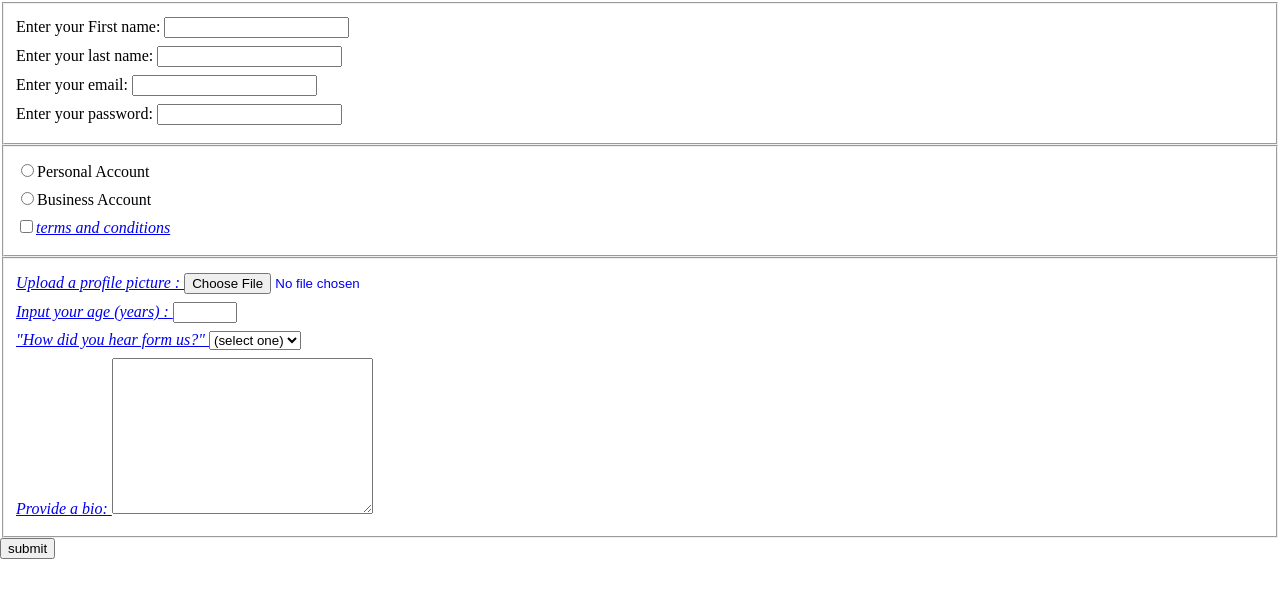
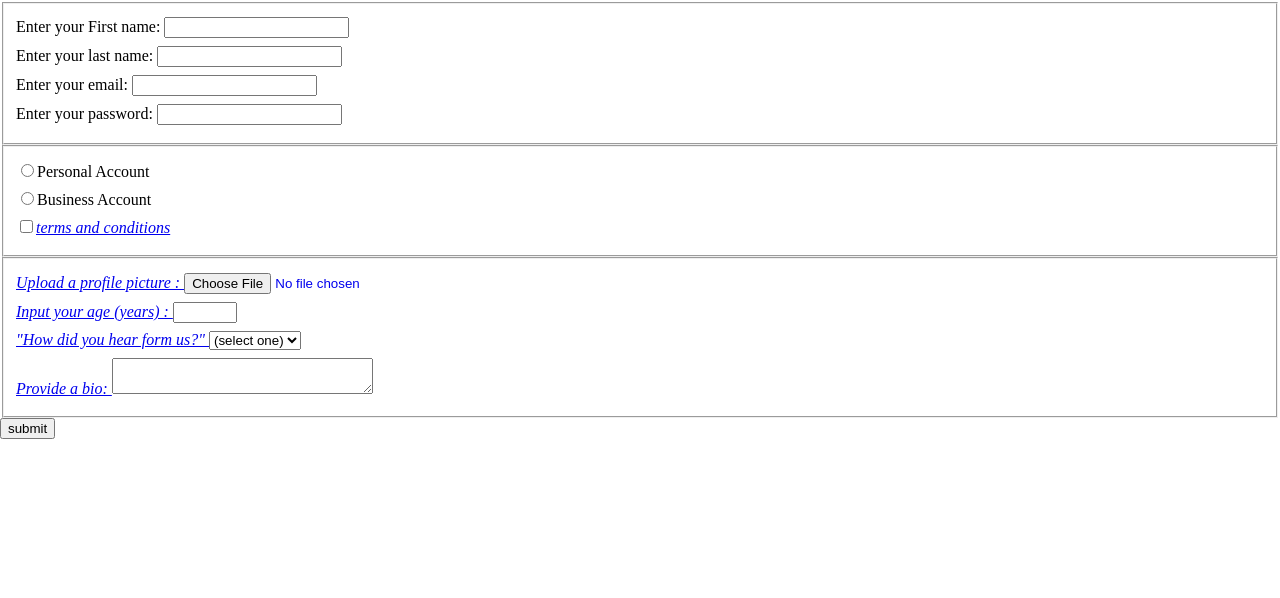
Before and after one commit to Robdep818/jquery, a plain HTML site: page index.html in a window 1280 px wide. Shown: the part 78-676 px from the top of the page. Drawn offline with Linux system fonts and the light colour scheme.

```diff
--- a/index.html
+++ b/index.html
@@ -39,7 +39,7 @@
           </label>
           <label>
             Provide a bio:
-            <textarea name="" id="" cols="30" rows="10"></textarea>
+            <textarea name="" id="" cols="30" rows=""></textarea>
            </label>
     </fieldset>
     <input type="submit" value="submit">
```
